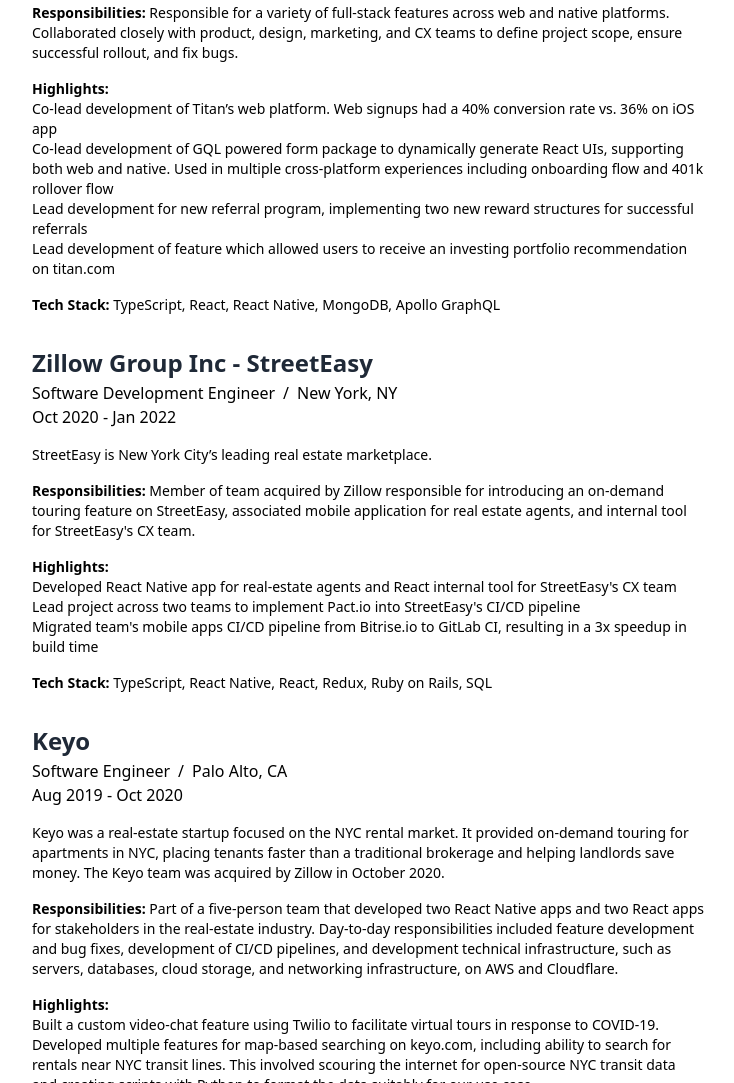
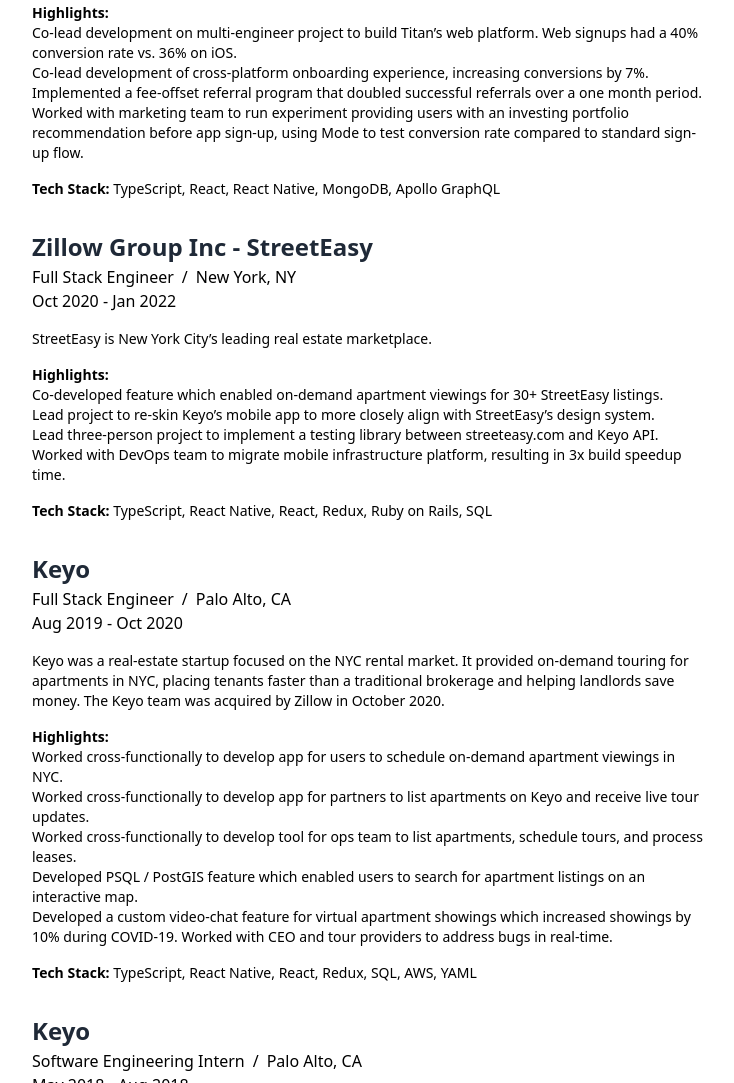
Before and after one commit to neildevas/personal-site, a Gatsby site: page / in a window 1280 px wide. Shown: the part 1717-2800 px from the top of the page, without its empty margins (64-798 px from the left). Built offline with nearby package versions, Linux system fonts and the light colour scheme; Gatsby itself is replaced by a stand-in of ours.

Commit message:
copy updates and remove responsibilities from experiences

```diff
--- a/src/components/Experience.js
+++ b/src/components/Experience.js
@@ -13,8 +13,6 @@
       <p>{date}</p>
       {summary ? <p className={'max-w-2xl mt-4 text-sm'}>{summary}</p> : null}
       <div className={'mt-4 max-w-2xl'}>
-        <BoldHeadingWithText heading={'Responsibilities'} text={responsibilities} />
-        <Spacer />
         <BoldHeadingWithListText heading={'Highlights'} text={highlights} />
         <Spacer />
         <BoldHeadingWithText heading={'Tech Stack'} text={tech_stack} />
--- a/src/data/experiences.json
+++ b/src/data/experiences.json
@@ -8,7 +8,7 @@
   "tech_stack": "React Native, React + libraries",
   "links": "",
   "rank": 4,
-  "highlights": ["Did extensive frontend work for React Native app", "Self-taught Javascript and React Native"]
+  "highlights": ["Developed the frontend for Keyo’s React Native app that hadn’t yet been released to the public."]
 }, {
   "eventName": "Software Engineering Intern",
   "company": "Keyo",
@@ -19,9 +19,9 @@
   "responsibilities": "During this internship I worked on a few full-stack features for Keyo's mobile app. Being new to full-stack development, much of my time was spent learning how to implement RESTful APIs, use ORMs (Sequelize in this case), and use Redux in the frontend.",
   "links": "",
   "rank": 3,
-  "highlights": ["Implemented a full-stack feature intended to make paying rent easier for tenants by improving the front-end design.", "Self-taught RESTful API development, Express.js, Sequelize ORM, and Redux"]
+  "highlights": ["Implemented a full-stack feature in a React Native app that improved the rent payment history experience for users, displaying past, failed, incomplete, and overdue payments.", "Led a project to refactor the code using Redux for better coding practices."]
 }, {
-  "eventName": "Software Engineer",
+  "eventName": "Full Stack Engineer",
   "company": "Keyo",
   "location": "Palo Alto, CA",
   "date": "Aug 2019 - Oct 2020",
@@ -31,9 +31,14 @@
   "responsibilities": "Part of a five-person team that developed two React Native apps and two React apps for stakeholders in the real-estate industry. Day-to-day responsibilities included feature development and bug fixes, development of CI/CD pipelines, and development technical infrastructure, such as servers, databases, cloud storage, and networking infrastructure, on AWS and Cloudflare.",
   "links": "",
   "rank": 2,
-  "highlights": ["Built a custom video-chat feature using Twilio to facilitate virtual tours in response to COVID-19.", "Developed multiple features for map-based searching on keyo.com, including ability to search for rentals near NYC transit lines. This involved scouring the internet for open-source NYC transit data and creating scripts with Python to format the data suitably for our use case.", "Migrated entire DNS configuration from Cloudflare to AWS Route 53 with zero downtime"]
+  "highlights": ["Worked cross-functionally to develop app for users to schedule on-demand apartment viewings in NYC.",
+    "Worked cross-functionally to develop app for partners to list apartments on Keyo and receive live tour updates.",
+    "Worked cross-functionally to develop tool for ops team to list apartments, schedule tours, and process leases.",
+    "Developed PSQL / PostGIS feature which enabled users to search for apartment listings on an interactive map.",
+    "Developed a custom video-chat feature for virtual apartment showings which increased showings by 10% during COVID-19. Worked with CEO and tour providers to address bugs in real-time."
+  ]
 }, {
-  "eventName": "Software Development Engineer",
+  "eventName": "Full Stack Engineer",
   "company": "Zillow Group Inc - StreetEasy",
   "location": "New York, NY",
   "date": "Oct 2020 - Jan 2022",
@@ -44,9 +49,10 @@
   "links": "",
   "rank": 1,
   "highlights": [
-    "Developed React Native app for real-estate agents and React internal tool for StreetEasy's CX team",
-    "Lead project across two teams to implement Pact.io into StreetEasy's CI/CD pipeline",
-    "Migrated team's mobile apps CI/CD pipeline from Bitrise.io to GitLab CI, resulting in a 3x speedup in build time"
+    "Co-developed feature which enabled on-demand apartment viewings for 30+ StreetEasy listings.",
+    "Lead project to re-skin Keyo’s mobile app to more closely align with StreetEasy’s design system.",
+    "Lead three-person project to implement a testing library between streeteasy.com and Keyo API.",
+    "Worked with DevOps team to migrate mobile infrastructure platform, resulting in 3x build speedup time."
   ]
 }, {
   "eventName": "Software Engineer - Growth",
@@ -59,9 +65,9 @@
   "links": "",
   "rank": 0,
   "highlights": [
-    "Co-lead development of Titan’s web platform. Web signups had a 40% conversion rate vs. 36% on iOS app",
-    "Co-lead development of GQL powered form package to dynamically generate React UIs, supporting both web and native. Used in multiple cross-platform experiences including onboarding flow and 401k rollover flow",
-    "Lead development for new referral program, implementing two new reward structures for successful referrals",
-    "Lead development of feature which allowed users to receive an investing portfolio recommendation on titan.com"
+    "Co-lead development on multi-engineer project to build Titan’s web platform. Web signups had a 40% conversion rate vs. 36% on iOS.",
+    "Co-lead development of cross-platform onboarding experience, increasing conversions by 7%.",
+    "Implemented a fee-offset referral program that doubled successful referrals over a one month period.",
+    "Worked with marketing team to run experiment providing users with an investing portfolio recommendation before app sign-up, using Mode to test conversion rate compared to standard sign-up flow."
   ]
 }]
--- a/src/sections/About.js
+++ b/src/sections/About.js
@@ -13,7 +13,7 @@
   <div className={'section-header'}>
     <h2>About Me</h2>
     <p className={'subheading'}>
-      I am a chronic self-starter who loves to read, travel, cook, code, do Brazilian Jiu-Jitsu, explore cities, and spend time with others. I enjoy challenging myself and being creative in various ways. My ultimate goal is to be an entrepreneur and help empower people through art, science, and technology.
+      I am a self-starter who loves to read, travel, cook, code, do Brazilian Jiu-Jitsu, explore cities, and spend time with others. I enjoy challenging myself and being creative in various ways. My ultimate goal is to be an entrepreneur and help empower people through art, science, and technology.
     </p>
   </div>
 )
```
